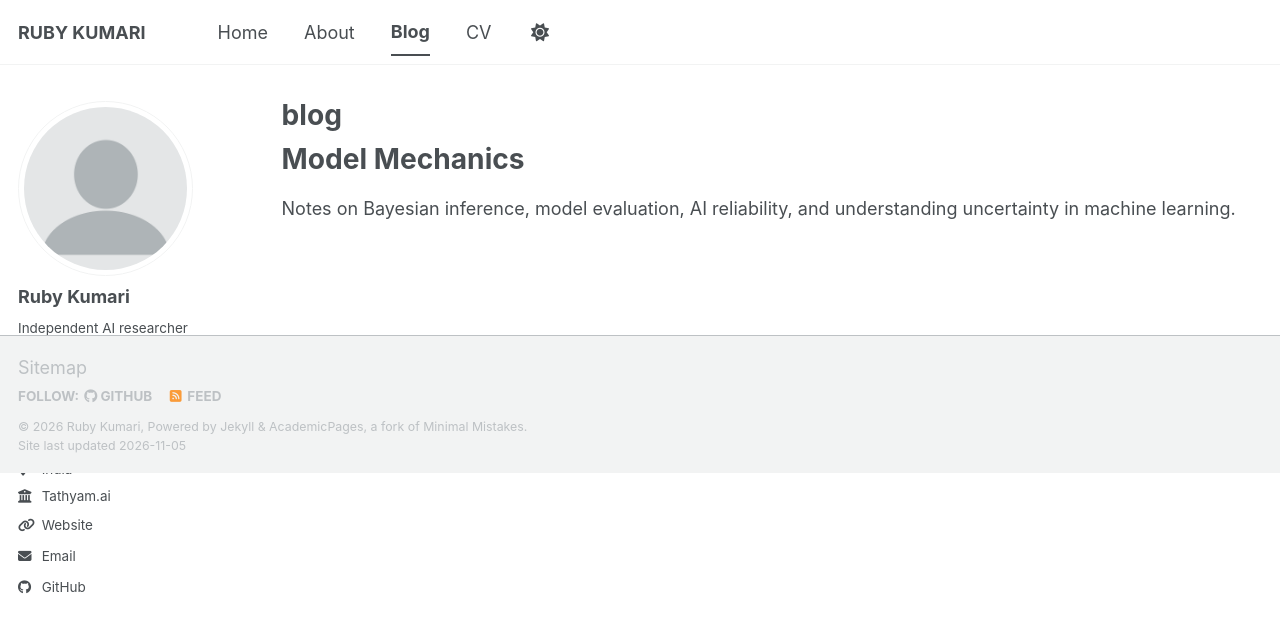
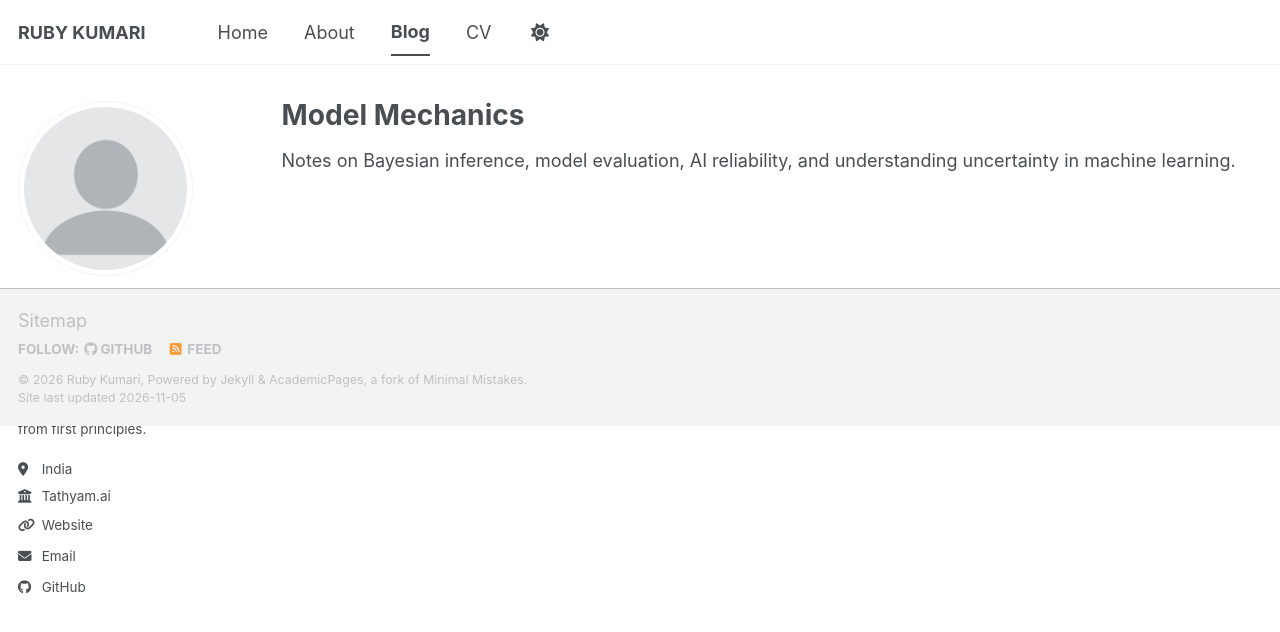
Before and after one commit to rubykumari1/rubykumari1.github.io, a Jekyll site: the page built from _pages/blog.md, in a window 1280 px wide. Shown: the top 632 px of the page. Built offline with Jekyll 4.4.1, drawn with Linux system fonts in a browser that asks for light colours; a script bundle is joined from its source files by our own code; library files that are not in the unit come from our copies.

Commit message:
Update blog.md

```diff
--- a/_pages/blog.md
+++ b/_pages/blog.md
@@ -1,12 +1,12 @@
 ---
 layout: archive
-title: "blog"
+title: "Model Mechanics"
 permalink: /blog/
 author_profile: true
 ---
 
 {% include base_path %}
 
-# Model Mechanics
+
 
 Notes on Bayesian inference, model evaluation, AI reliability, and understanding uncertainty in machine learning.
```
